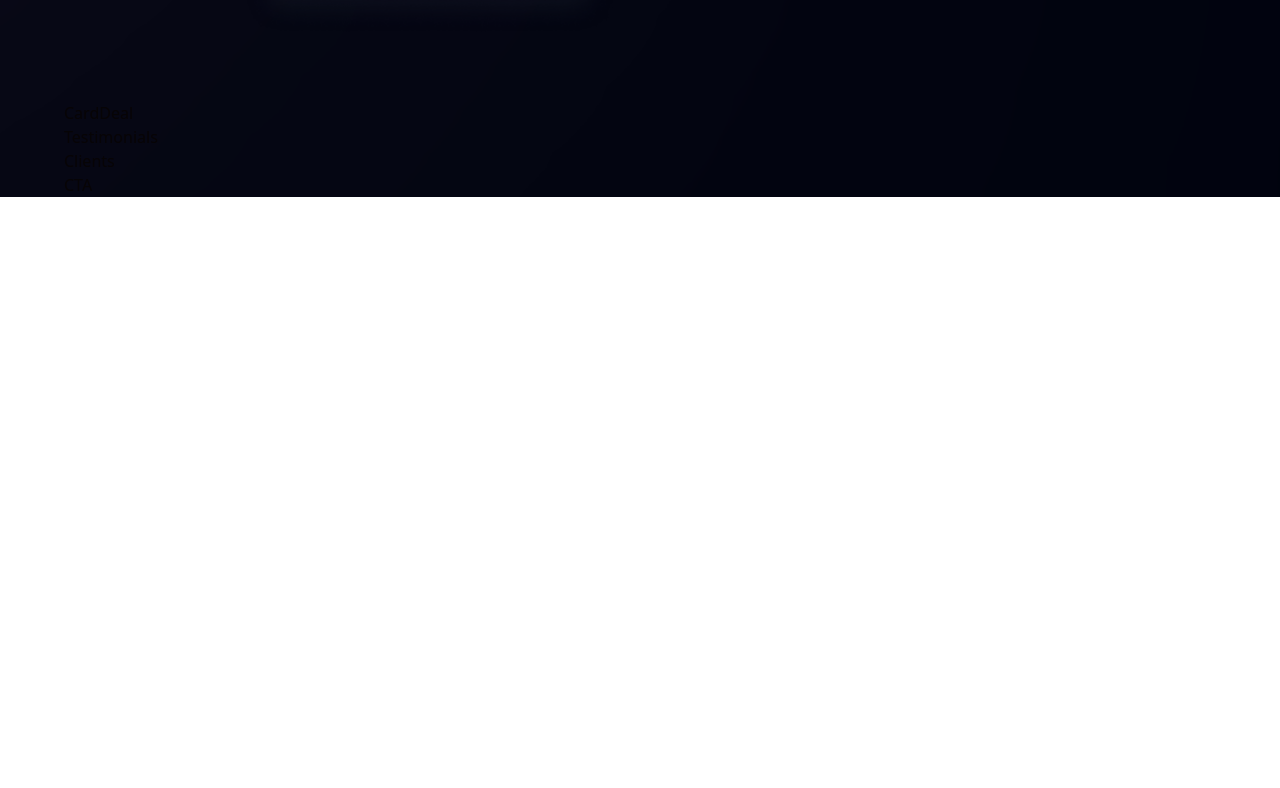
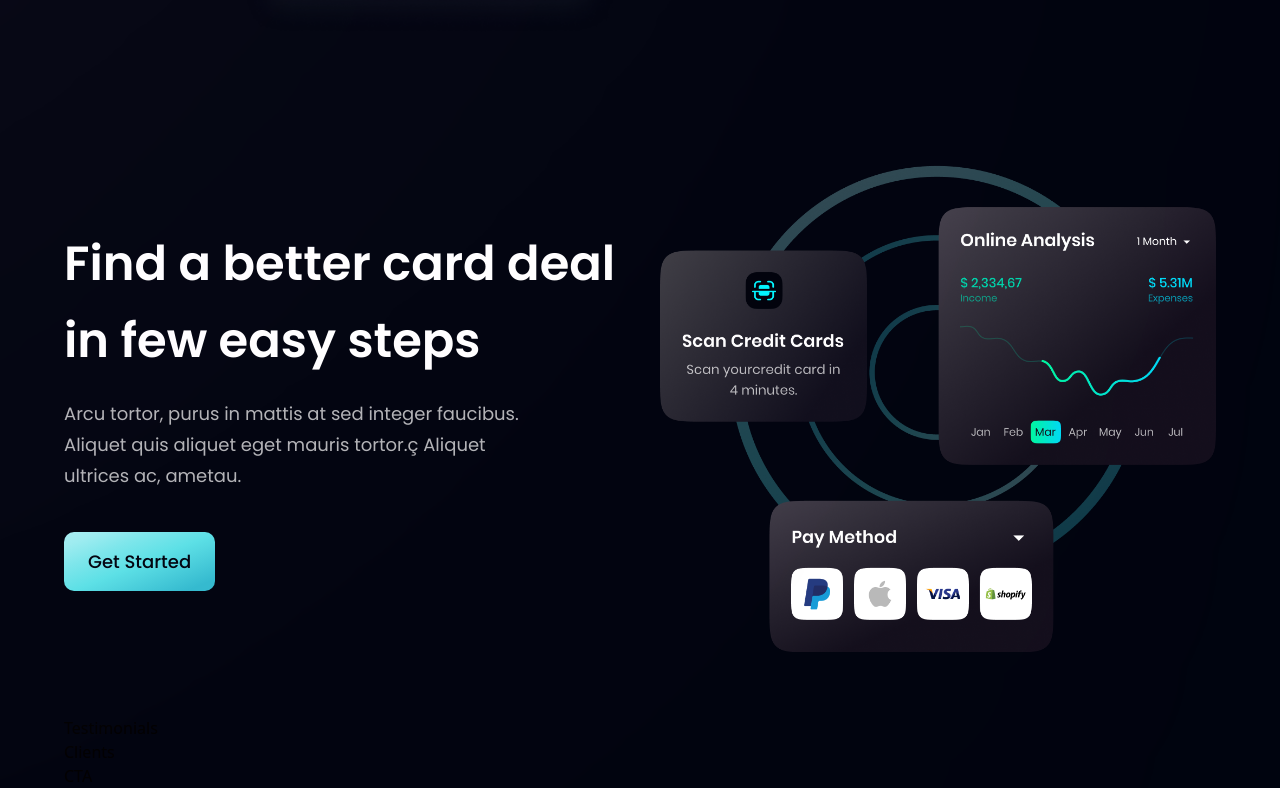
Before and after one commit to Yasser-Shehab/Bank_Webstie, a React (Vite) app: page / in a window 1280 px wide. Shown: the part 2129-2917 px from the top of the page. Before the commit the page ends 2326 px from the top, so only its background shows below. Built offline with nearby package versions, Linux system fonts and the light colour scheme.

Commit message:
Card Deal

```diff
--- a/src/components/CardDeal.jsx
+++ b/src/components/CardDeal.jsx
@@ -1,7 +1,25 @@
-import React from "react";
+import { card } from "../assets";
+import styles, { layout } from "../style";
+import Button from "./Button";
 
 const CardDeal = () => {
-  return <div>CardDeal</div>;
+  return (
+    <section className={layout.section}>
+      <div className={layout.sectionInfo}>
+        <h2 className={styles.heading2}>
+          Find a better card deal <br className="sm:block hidden" /> in few easy steps
+        </h2>
+        <p className={`${styles.paragraph} max-w-[470px] mt-5`}>
+          Arcu tortor, purus in mattis at sed integer faucibus. Aliquet quis aliquet eget mauris
+          tortor.ç Aliquet ultrices ac, ametau.
+        </p>
+        <Button styles="mt-10 rounded-[10px]" title="Get Started" />
+      </div>
+      <div className={layout.sectionImg}>
+        <img src={card} alt="card" className="w-[100%] h-[100%]" />
+      </div>
+    </section>
+  );
 };
 
 export default CardDeal;
```
